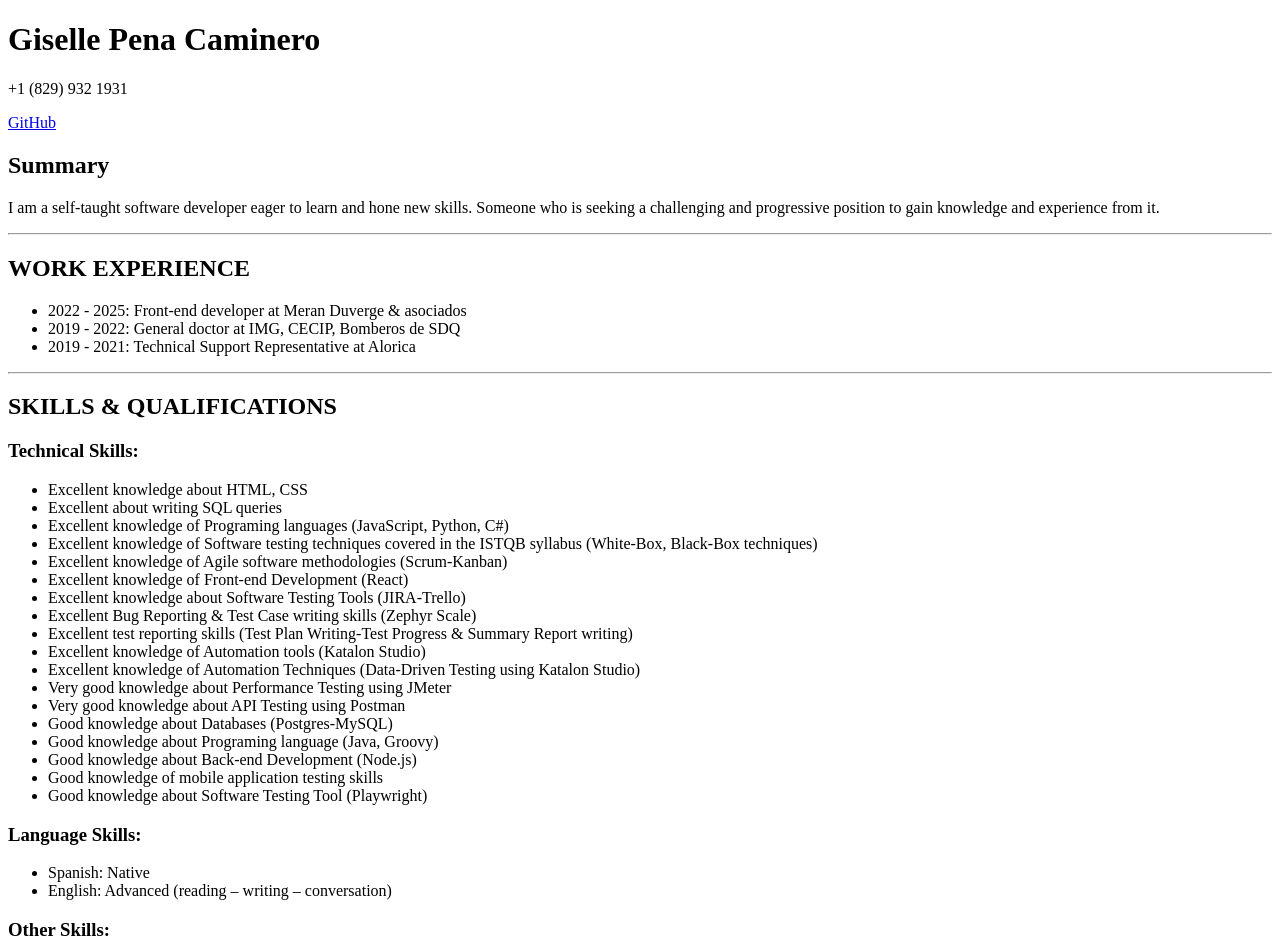
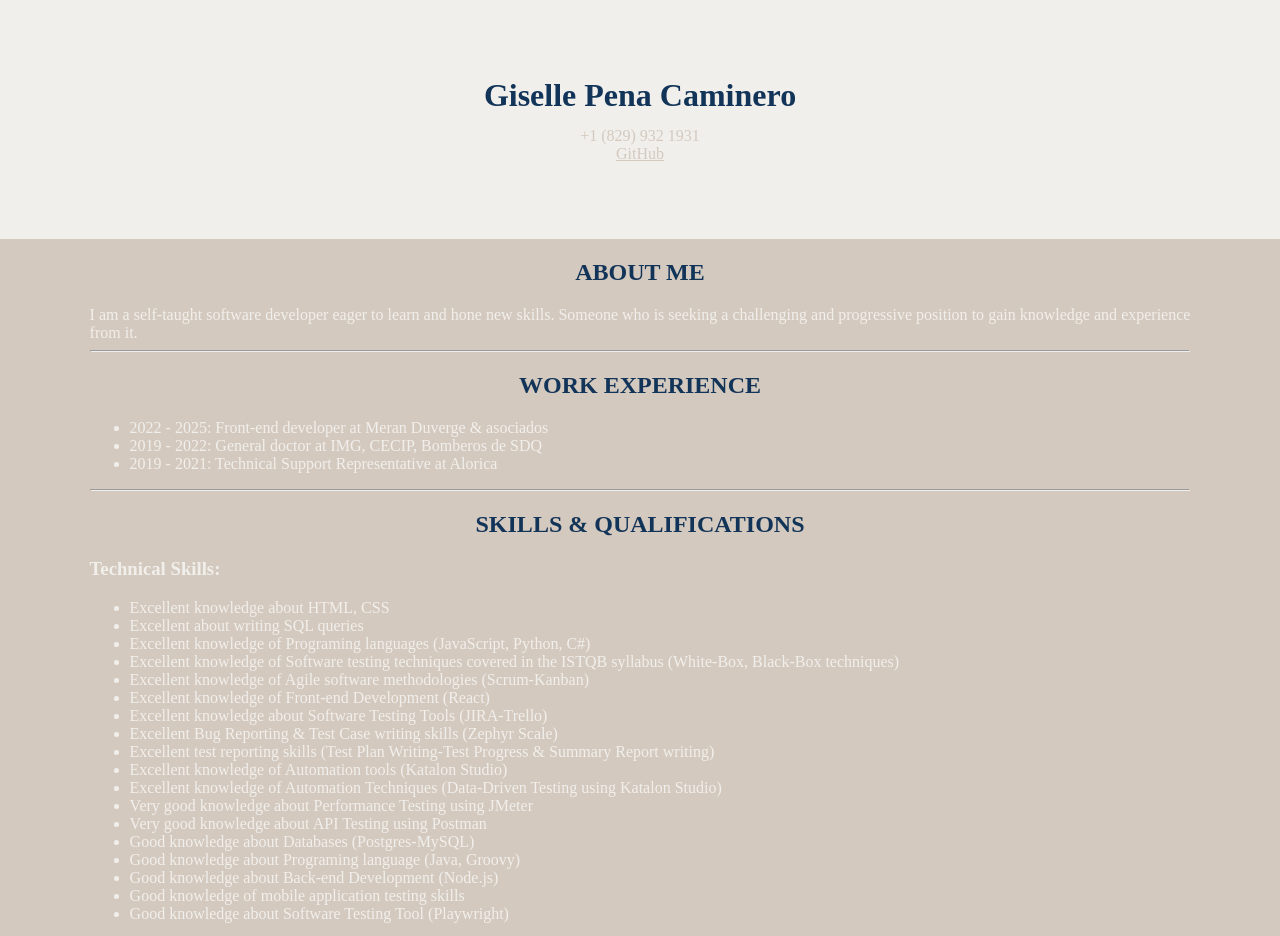
Before and after one commit to gisellempc/resume, a plain HTML site: page index.html in a window 1280 px wide. Shown: the top 936 px of the page. Drawn offline with Linux system fonts and the light colour scheme.

Commit message:
Add new style

```diff
--- a/index.html
+++ b/index.html
@@ -3,12 +3,18 @@
     <head>
         <meta charset="UTF-8">
         <title>My Resume</title>
+        <link rel="stylesheet" href="styles.css">
     </head>
     <body>
-        <h1>Giselle Pena Caminero</h1>
+        <div class="info">
+            <h1 id="myName">Giselle Pena Caminero</h1>
+            <div class="contact">
                 <p>+1 (829) 932 1931</p>
                 <a href="https://github.com/gisellempc">GitHub</a>
-        <h2>Summary</h2>
+            </div>
+        </div>
+        <div class="resume">
+            <h2>ABOUT ME</h2>
             <p>I am a self-taught software developer eager to learn and hone new skills. Someone who is seeking a challenging and progressive position to gain knowledge and experience from it.</p>
             <hr>
             <h2>WORK EXPERIENCE</h2>
@@ -81,6 +87,8 @@
                 <li>Katalon Academy, 2025 | Leveling up from a manual tester to an
                     automation beginner (with Katalon Studio)</li>
             </ul>
+        </div>
+
         <footer>
             <p>© 2025 GMPC, Santiago, Dominican Republic</p>
         </footer>
--- /dev/null
+++ b/styles.css
@@ -0,0 +1,33 @@
+h1, h2, footer {
+    text-align: center;
+    color: #123458;
+}
+#myName, p {
+    margin: 0%;
+}
+
+.contact, a{
+    text-align: center;
+    color: #D4C9BE;
+    margin-top: 1%;
+}
+
+body {
+    background-color: #D4C9BE;
+    color: #F1EFEC;
+    margin: 0%;
+    margin-bottom: 2%;
+}
+
+.info {
+    background-color: #F1EFEC;
+    padding-bottom: 6%;
+    padding-top: 6%;
+
+}
+
+.resume {
+    padding-left: 7%;
+    padding-right: 7%;
+    text-align: justify;
+}
```
Lines whose indentation alone changed are shown as unchanged.
